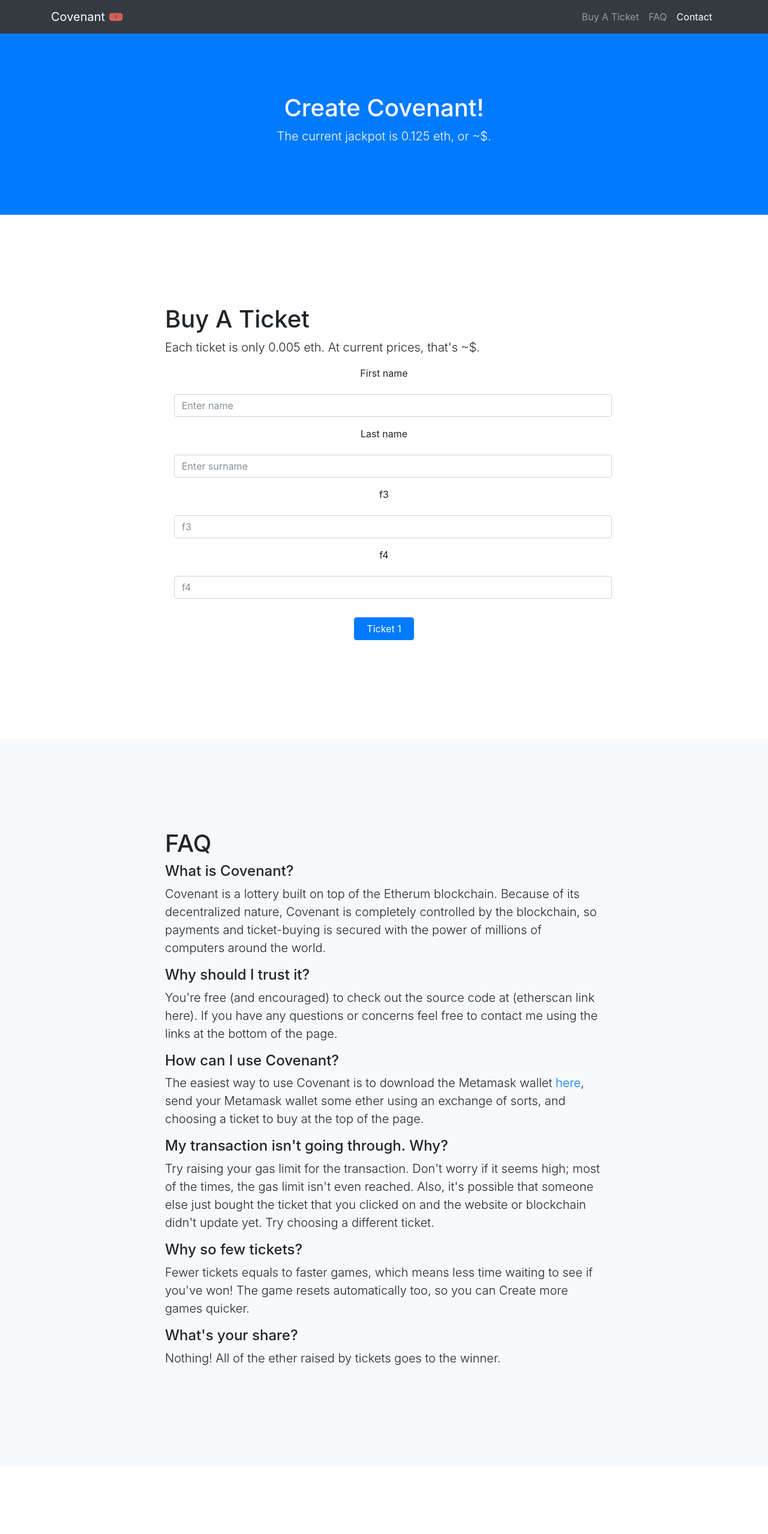
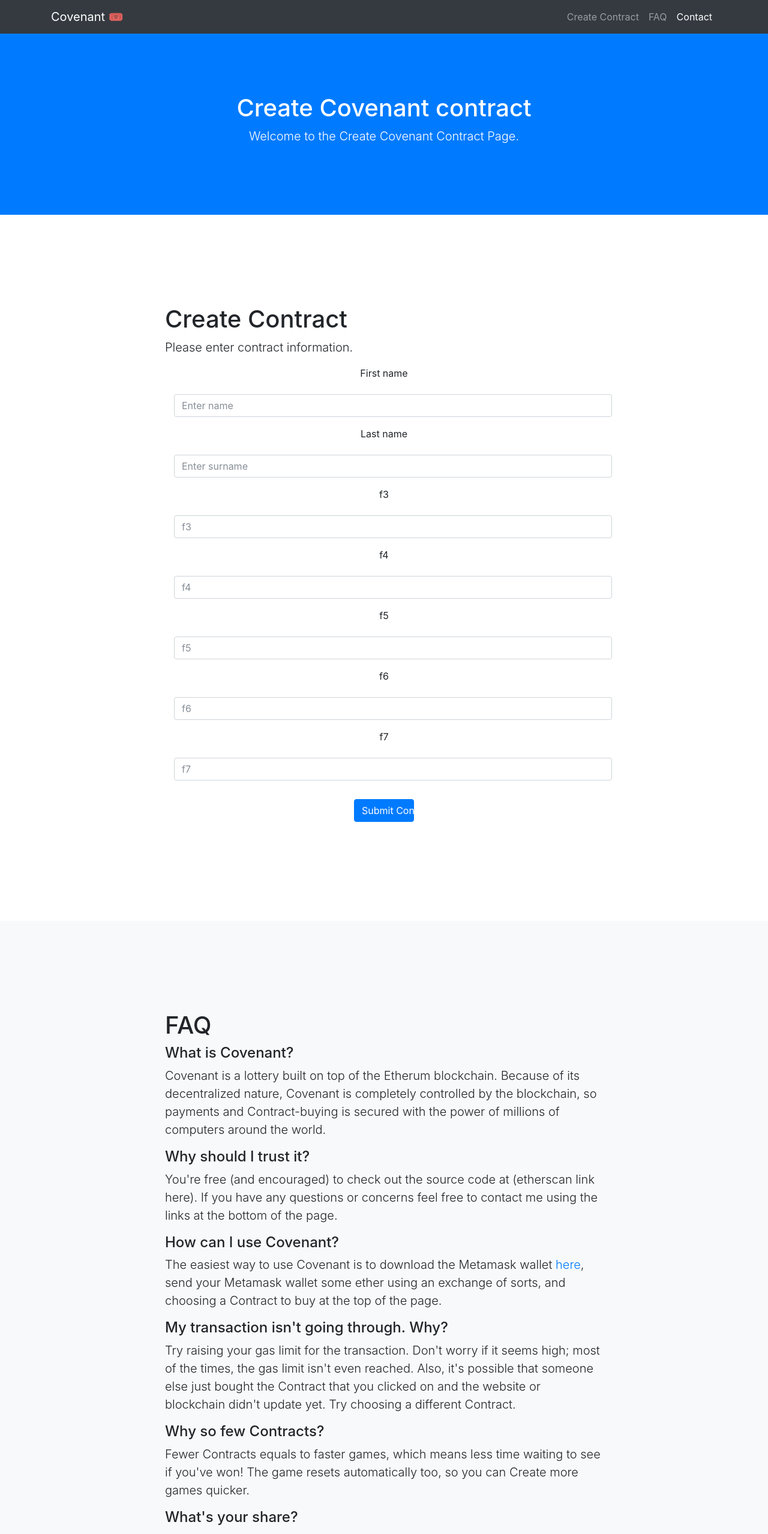
Before and after one commit to njaladan/Covenant, a website with bundled scripts: page src/index.html in a window 1280 px wide. Shown: the top 2557 px of the page at 60% size. Built offline with nearby package versions, Linux system fonts and the light colour scheme; no server answers; files whose address does not match are found by name.

Commit message:
created more form fields

```diff
--- a/src/index.html
+++ b/src/index.html
@@ -42,7 +42,7 @@
         <div class="collapse navbar-collapse" id="navbarResponsive">
           <ul class="navbar-nav ml-auto">
             <li class="nav-item">
-              <a class="nav-link js-scroll-trigger" href="#about">Buy A Ticket</a>
+              <a class="nav-link js-scroll-trigger" href="#about">Create Contract</a>
             </li>
             <li class="nav-item">
               <a class="nav-link js-scroll-trigger" href="#services">FAQ</a>
@@ -57,8 +57,8 @@
 
     <header class="bg-primary text-white">
       <div class="container text-center">
-        <h1>Create Covenant!</h1>
-        <p class="lead">The current jackpot is 0.125 eth, or ~$<span id="poolPrice"></span>.</p>
+        <h1>Create Covenant contract</h1>
+        <p class="lead">Welcome to the Create Covenant Contract Page.</p>
       </div>
     </header>
 
@@ -66,8 +66,8 @@
       <div class="container">
         <div class="row">
           <div class="col-lg-8 mx-auto">
-            <h1>Buy A Ticket</h1>
-            <p class="lead">Each ticket is only 0.005 eth. At current prices, that's ~$<span id="ticketPrice"></span>.</p>
+            <h1>Create Contract</h1>
+            <p class="lead">Please enter contract information.</p>
             <div style="text-align:center;">
               <form role="form">
    <div class="form-group">
@@ -82,12 +82,25 @@
       <label for="name">f3</label>
       <input type="name" class="form-control" id="f3" placeholder="f3">
    </div>
+
    <div class="form-group">
-      <label for="address">f4</label>
-      <input type="address" class="form-control" id="f4" placeholder="f4">
-   </div>
+      <label for="name">f4</label>
+      <input type="name" class="form-control" id="f4" placeholder="f4">
+   </div>   <div class="form-group">
+         <label for="name">f5</label>
+         <input type="name" class="form-control" id="f5" placeholder="f5">
+      </div>
+      <div class="form-group">
+         <label for="name">f6</label>
+         <input type="name" class="form-control" id="f6" placeholder="f6">
+      </div>
+      <div class="form-group">
+         <label for="name">f7</label>
+         <input type="name" class="form-control" id="f7" placeholder="f7">
+      </div>
+
       </form>
-              <button class="btn btn-primary" id="buyTicket1" type="button">Ticket 1</button>
+              <button class="btn btn-primary" id="buyTicket1" type="button">Submit Contract</button>
             </div>
           </div>
         </div>
@@ -100,17 +113,17 @@
           <div class="col-lg-8 mx-auto">
             <h1>FAQ</h1>
             <h4>What is Covenant?</h4>
-            <p class="lead">Covenant is a lottery built on top of the Etherum blockchain. Because of its decentralized nature, Covenant is completely controlled by the blockchain, so payments and ticket-buying is secured with the power of millions of computers around the world.</p>
+            <p class="lead">Covenant is a lottery built on top of the Etherum blockchain. Because of its decentralized nature, Covenant is completely controlled by the blockchain, so payments and Contract-buying is secured with the power of millions of computers around the world.</p>
             <h4>Why should I trust it?</h4>
             <p class="lead">You're free (and encouraged) to check out the source code at (etherscan link here). If you have any questions or concerns feel free to contact me using the links at the bottom of the page.</p>
             <h4>How can I use Covenant?</h4>
-            <p class="lead">The easiest way to use Covenant is to download the Metamask wallet <a href="https://metamask.io">here</a>, send your Metamask wallet some ether using an exchange of sorts, and choosing a ticket to buy at the top of the page.</p>
+            <p class="lead">The easiest way to use Covenant is to download the Metamask wallet <a href="https://metamask.io">here</a>, send your Metamask wallet some ether using an exchange of sorts, and choosing a Contract to buy at the top of the page.</p>
             <h4>My transaction isn't going through. Why?</h4>
-            <p class="lead">Try raising your gas limit for the transaction. Don't worry if it seems high; most of the times, the gas limit isn't even reached. Also, it's possible that someone else just bought the ticket that you clicked on and the website or blockchain didn't update yet. Try choosing a different ticket.</p>
-            <h4>Why so few tickets?</h4>
-            <p class="lead">Fewer tickets equals to faster games, which means less time waiting to see if you've won! The game resets automatically too, so you can Create more games quicker.</p>
+            <p class="lead">Try raising your gas limit for the transaction. Don't worry if it seems high; most of the times, the gas limit isn't even reached. Also, it's possible that someone else just bought the Contract that you clicked on and the website or blockchain didn't update yet. Try choosing a different Contract.</p>
+            <h4>Why so few Contracts?</h4>
+            <p class="lead">Fewer Contracts equals to faster games, which means less time waiting to see if you've won! The game resets automatically too, so you can Create more games quicker.</p>
             <h4>What's your share?</h4>
-            <p class="lead">Nothing! All of the ether raised by tickets goes to the winner. </p>
+            <p class="lead">Nothing! All of the ether raised by Contracts goes to the winner. </p>
           </div>
         </div>
       </div>
@@ -120,7 +133,7 @@
       <div class="container">
         <div class="row">
           <div class="col-lg-8 mx-auto">
-            <h2>Previous Winners</h2>
+            <h2>Previous Contracts</h2>
             <p class="lead">Covenant has just launched - stay tuned for more updates!</p>
           </div>
         </div>
--- a/src/js/app.js
+++ b/src/js/app.js
@@ -76,7 +76,13 @@
 var fName = document.getElementById("f3").value;
 console.log("f3=",fName);
 var lName = document.getElementById("f4").value;
-console.log("f3=",lName);
+console.log("f4=",lName);
+var lName = document.getElementById("f5").value;
+console.log("f5=",lName);
+var fName = document.getElementById("f6").value;
+console.log("f6=",fName);
+var lName = document.getElementById("f7").value;
+console.log("f7=",lName);
       var lotteryContractAddress = lottery.address;
       lottery.ticketPrice().then(function(ticketPrice){
         var ticketPrice = ticketPrice;
```
